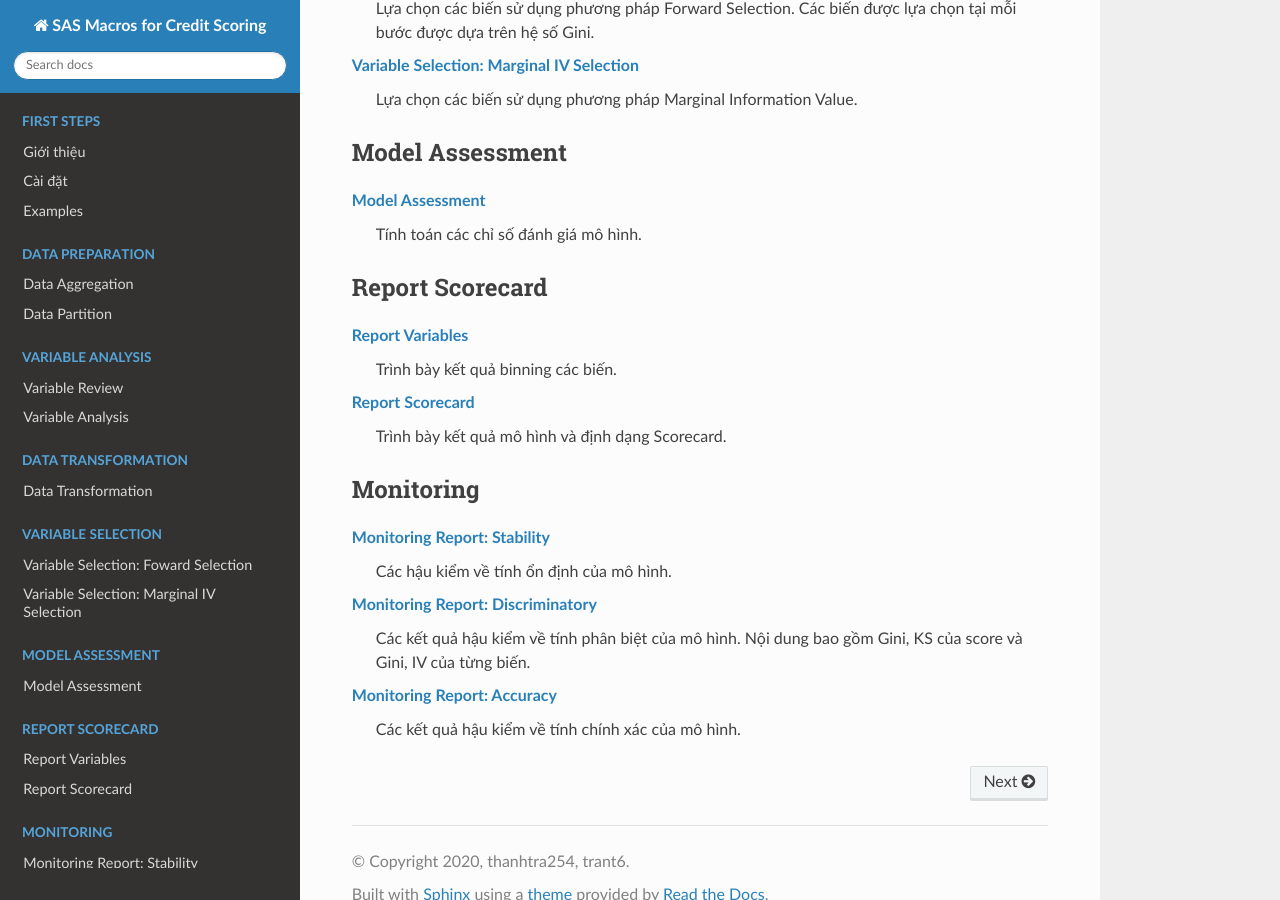
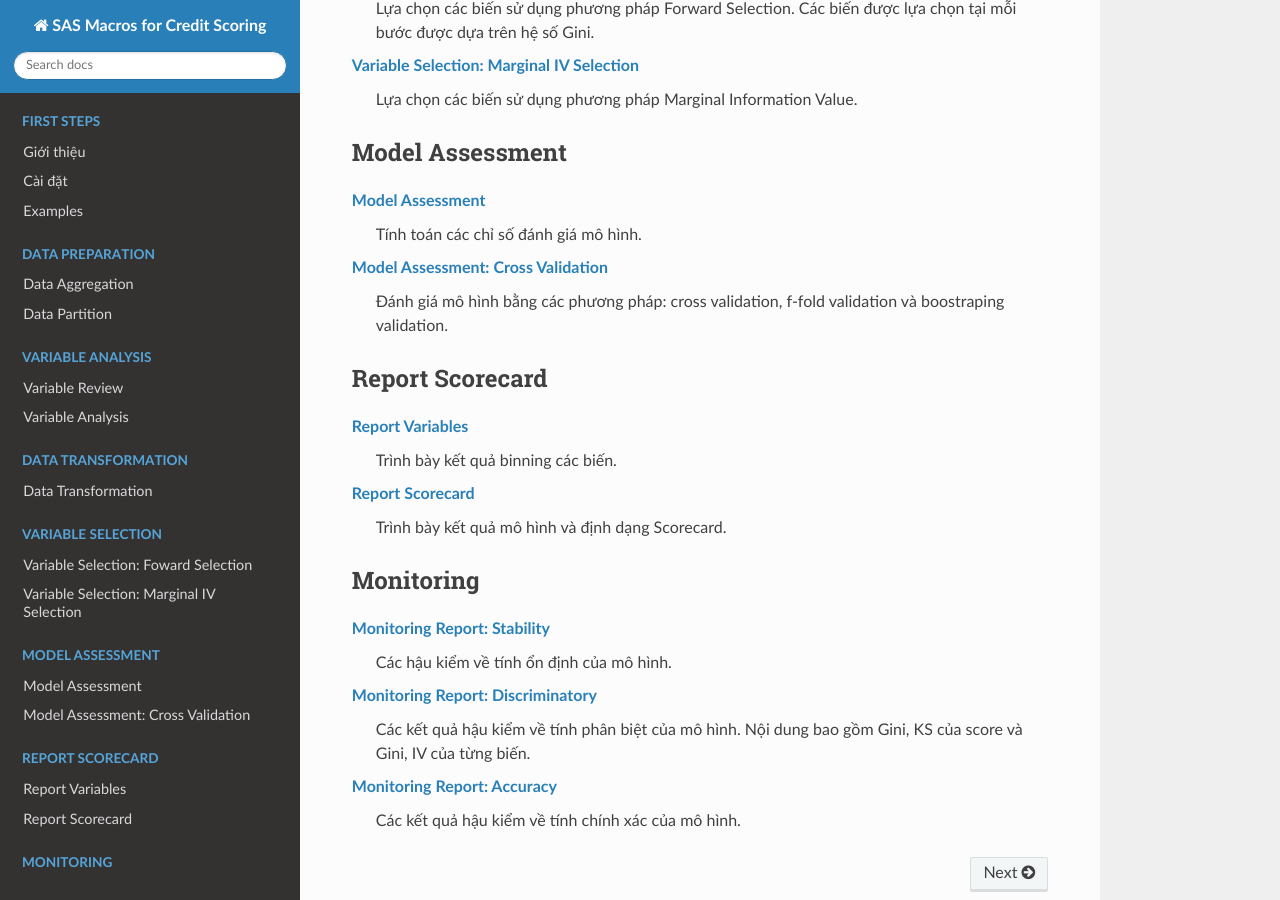
Before and after one commit to thanhtra254/SMCS, a Sphinx documentation site: the page built from docs/index.rst, in a window 1280 px wide and 900 px high, scrolled down 1522 px. Built offline with Sphinx 7.4.7 and the Read the Docs theme 2.0.0, drawn with Linux system fonts in a browser that asks for light colours; comment, search, counter and statistics services are not loaded.

Commit message:
Update index.rst

```diff
--- a/docs/index.rst
+++ b/docs/index.rst
@@ -114,9 +114,12 @@ Model Assessment
    :hidden:
 
    post/ModelAssess
+   post/ModelCrossValidation
 
 :doc:`post/ModelAssess`
     Tính toán các chỉ số đánh giá mô hình.
+:doc:`post/ModelCrossValidation`
+    Đánh giá mô hình bằng các phương pháp: cross validation, f-fold validation và boostraping validation.
 
 Report Scorecard
 ================
```
